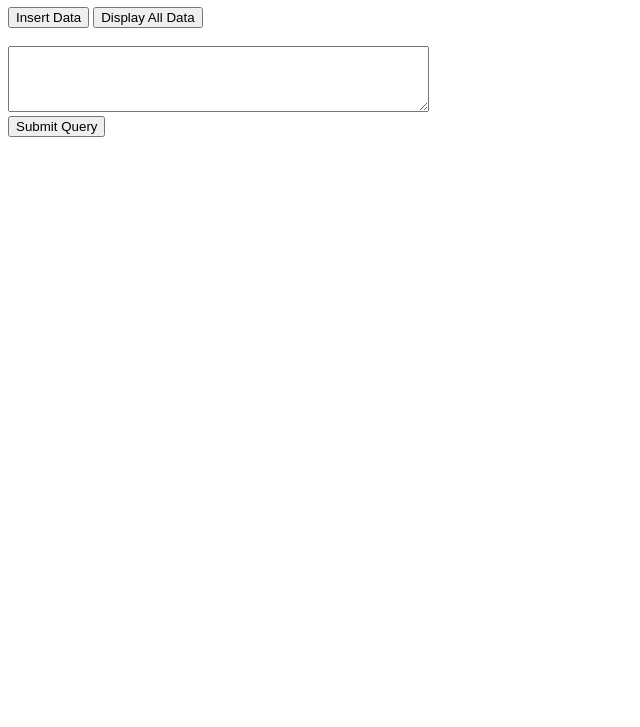
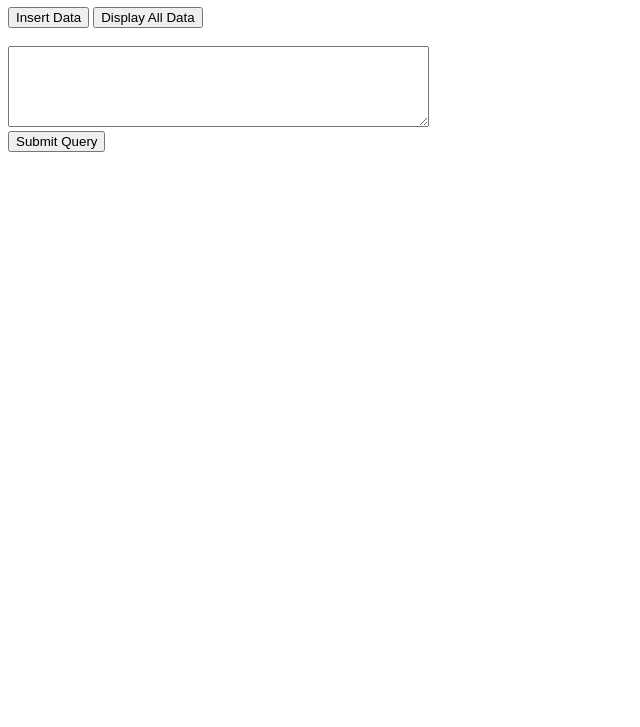
Before and after one commit to BrandonRada/Last-Term, a plain HTML site: page COMP4537/labs/5/index.html in a window 1280 px wide. Shown: the part 73-800 px from the top of the page, without its empty margins (0-640 px from the left). Drawn offline with Linux system fonts and the light colour scheme.

Commit message:
should be almost done

```diff
--- a/COMP4537/labs/5/index.html
+++ b/COMP4537/labs/5/index.html
@@ -11,10 +11,10 @@
     <button id="insertDataBtn">Insert Data</button>
     <button id="displayDataBtn">Display All Data</button>
     <br><br>
-    <textarea id="sqlQuery" rows="4" cols="50"></textarea>
+    <textarea id="sqlQuery" rows="5" cols="50"></textarea>
     <br>
     <button id="submitQueryBtn">Submit Query</button>
-    <br>
+    <br><br>
     <div id="response"></div>
 
     <script  type="module" src="./js/index.js"></script>
```
